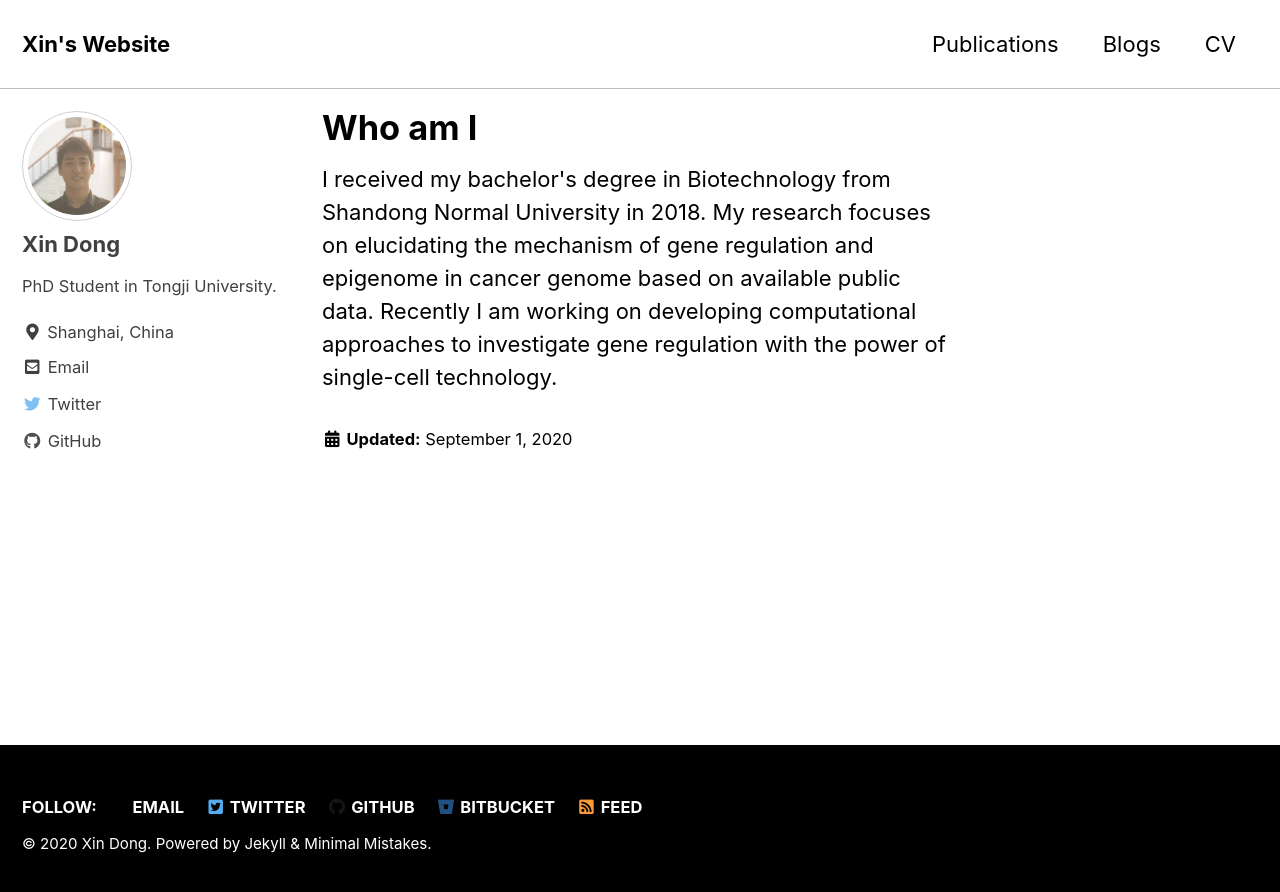
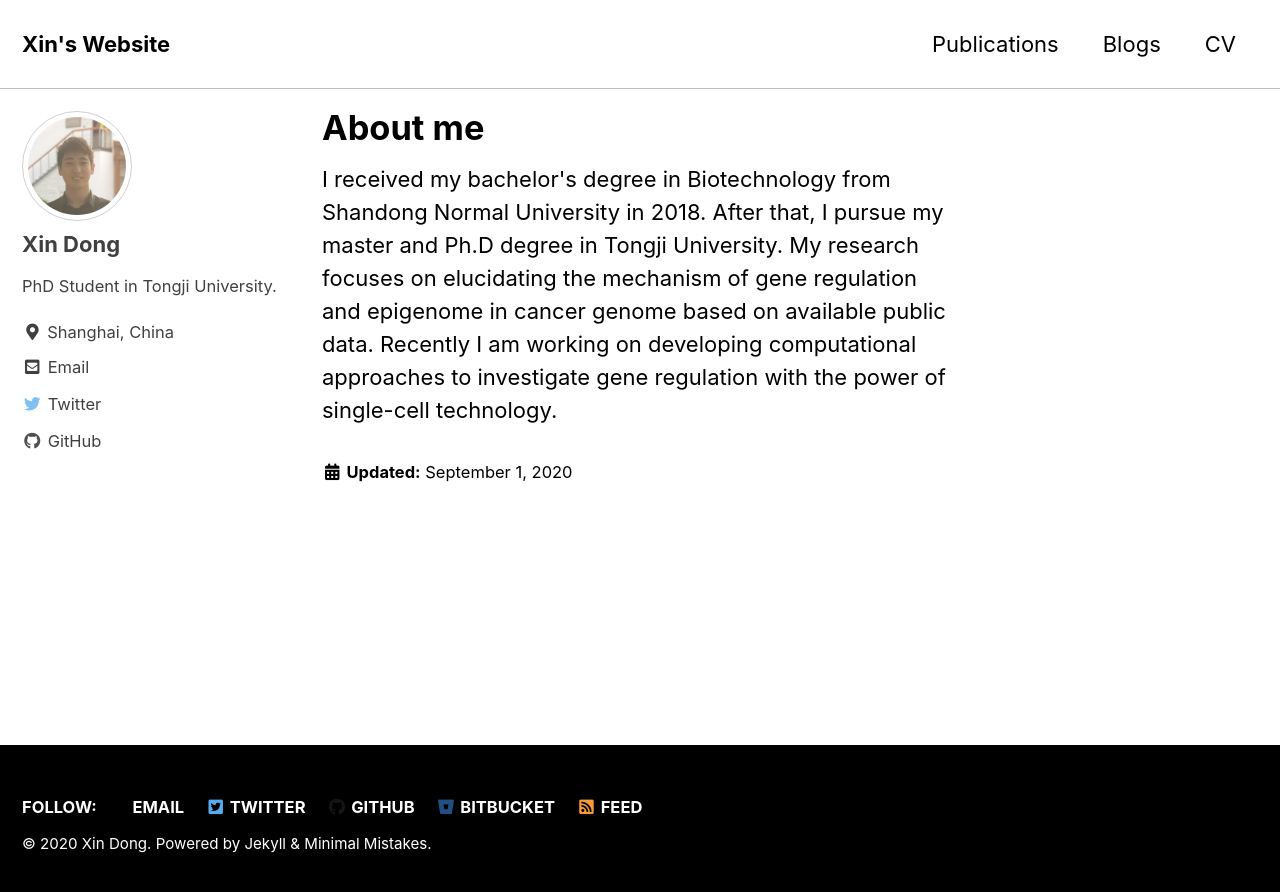
Before and after one commit to xindong95/xindong95.github.io, a Jekyll site: the page built from index.html, in a window 1280 px wide. Shown: the top 892 px of the page. Built offline with Jekyll 4.4.1, drawn with Linux system fonts in a browser that asks for light colours; cached includes are drawn as plain includes; the list of posts is cut into pages by our own code.

Commit message:
modify about me

```diff
--- a/index.html
+++ b/index.html
@@ -1,9 +1,12 @@
 ---
 permalink: /
-title: "Who am I"
+title: "About me"
 layout: single
 author_profile: true
 last_modified_at: 2020-09-01
 ---
 
-I received my bachelor's degree in Biotechnology from Shandong Normal University in 2018. My research focuses on elucidating the mechanism of gene regulation and epigenome in cancer genome based on available public data. Recently I am working on developing computational approaches to investigate gene regulation with the power of single-cell technology.
+I received my bachelor's degree in Biotechnology from Shandong Normal University in 2018.
+After that, I pursue my master and Ph.D degree in Tongji University.
+My research focuses on elucidating the mechanism of gene regulation and epigenome in cancer genome based on available public data.
+Recently I am working on developing computational approaches to investigate gene regulation with the power of single-cell technology.
```
